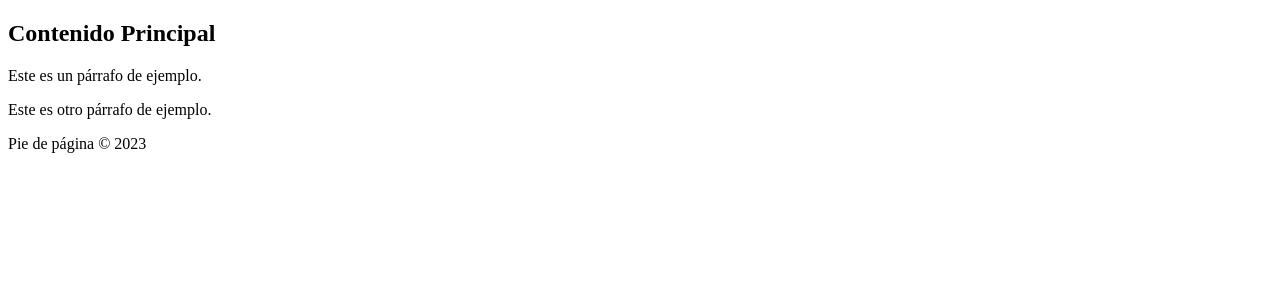
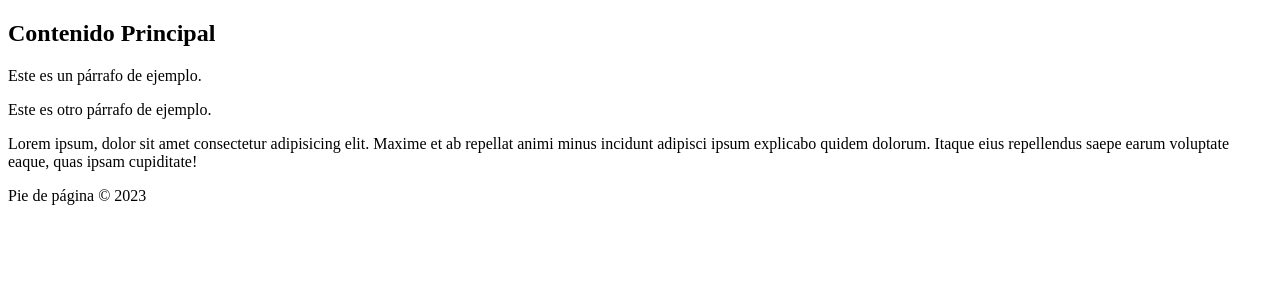
Before and after one commit to YamilaVillarnovo/proyecto, a Django app: page /profesor/ in a window 1280 px wide. Shown: the part 134-434 px from the top of the page. Run offline with Django 4.2, Linux system fonts and the light colour scheme.

Commit message:
html modified

```diff
--- a/instituto/apps/profesor/templates/index.html
+++ b/instituto/apps/profesor/templates/index.html
@@ -20,6 +20,7 @@
         <h2>Contenido Principal</h2>
         <p>Este es un párrafo de ejemplo.</p>
         <p>Este es otro párrafo de ejemplo.</p>
+        <p>Lorem ipsum, dolor sit amet consectetur adipisicing elit. Maxime et ab repellat animi minus incidunt adipisci ipsum explicabo quidem dolorum. Itaque eius repellendus saepe earum voluptate eaque, quas ipsam cupiditate!</p>
     </main>
 
     <footer>
```
